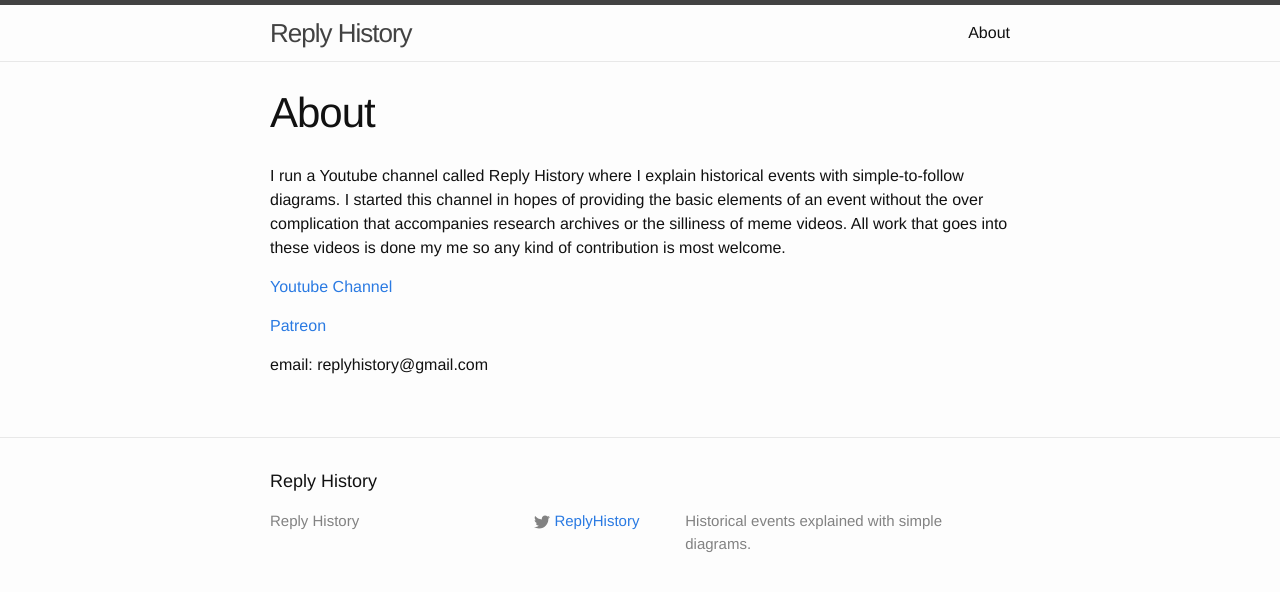
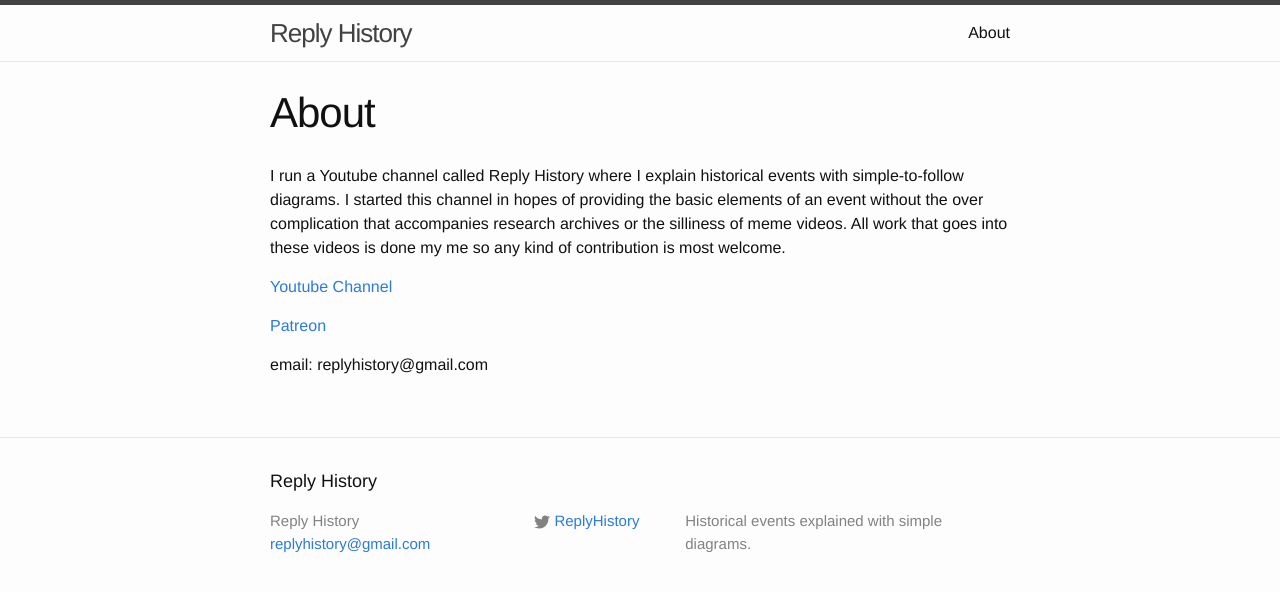
Before and after one commit to ReplyHistory/ReplyHistory.github.io, a Jekyll site: the page built from about.md, in a window 1280 px wide. Shown: the top 592 px of the page. Built offline with Jekyll 4.4.1, drawn with Linux system fonts in a browser that asks for light colours.

Commit message:
Update _config.yml

```diff
--- a/_config.yml
+++ b/_config.yml
@@ -15,5 +15,6 @@
 twitter_username: ReplyHistory
 # github_username:  jekyll
 
+email: replyhistory@gmail.com
 # Build settings
 markdown: kramdown
```
